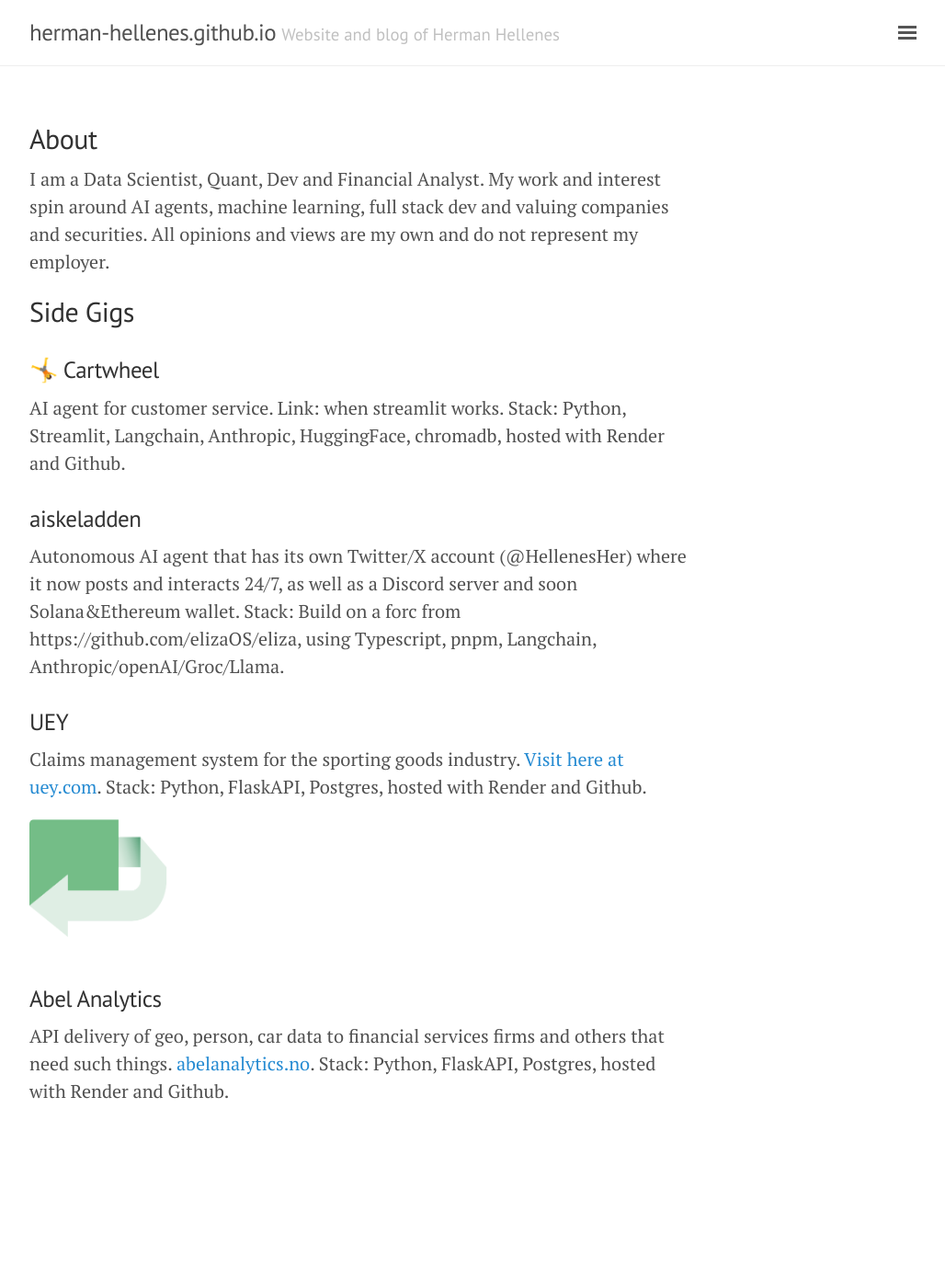
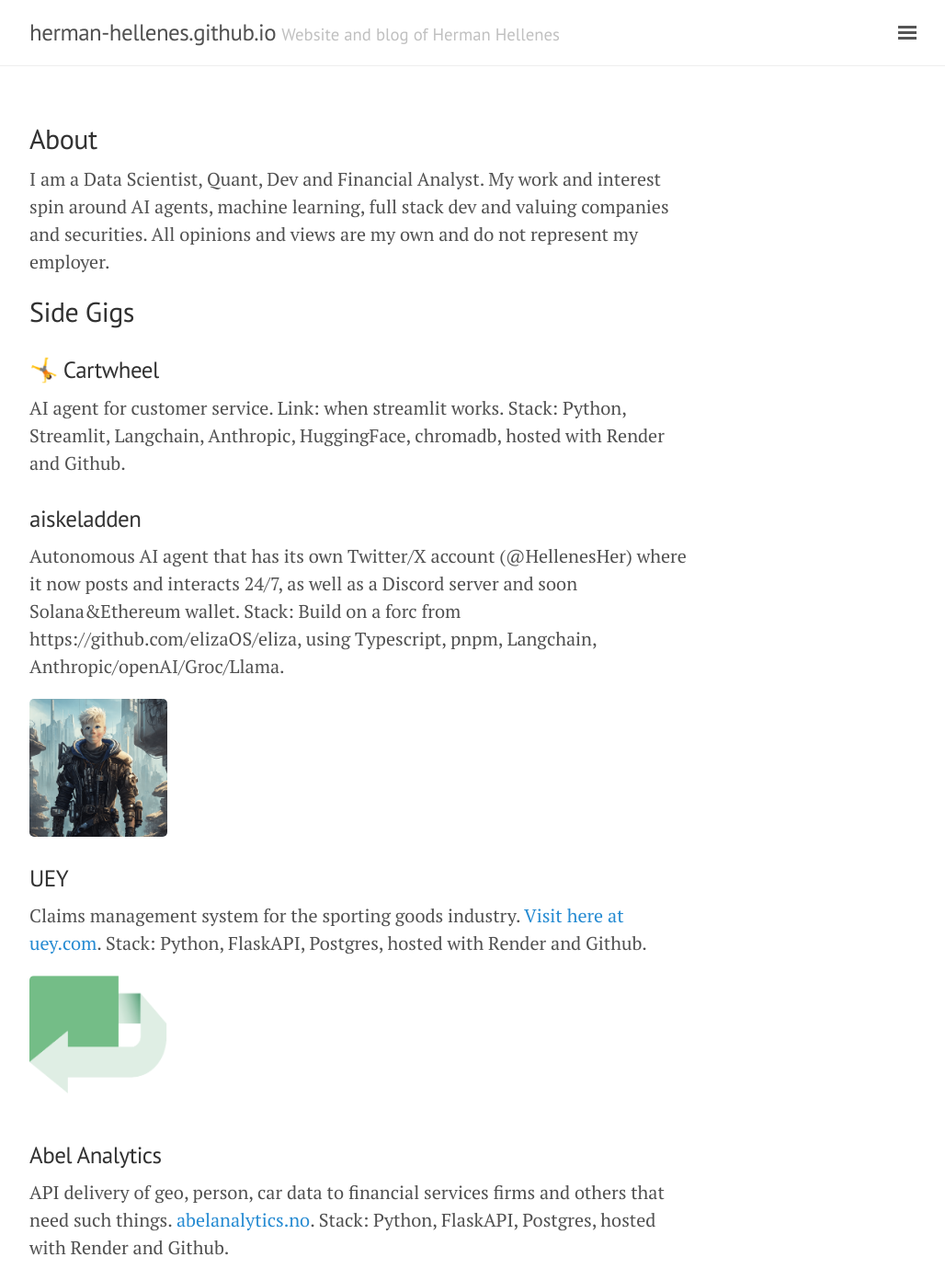
Before and after one commit to herman-hellenes/herman-hellenes.github.io, a Jekyll site: the page built from index.html, in a window 1280 px wide. Shown: the whole page at 92% size, without its empty margins (248-1276 px from the left). Built offline with Jekyll 4.4.1, drawn with Linux system fonts in a browser that asks for light colours; nearby versions of some CDN libraries; before the commit the page ends 1222 px from its top, so only the background shows below that.

Commit message:
Update index.html

```diff
--- a/index.html
+++ b/index.html
@@ -53,6 +53,11 @@
         Autonomous AI agent that has its own Twitter/X account (@HellenesHer) where it now posts and interacts 24/7, as well as a Discord server and soon Solana&Ethereum wallet.
         Stack: Build on a forc from https://github.com/elizaOS/eliza, using Typescript, pnpm, Langchain, Anthropic/openAI/Groc/Llama.
       </p>
+
+
+    <img src="figs/image (5).png" alt="Descriptive text" width="150" height="150">
+
+
     </section>
 
     <h3> UEY </h3>
```
